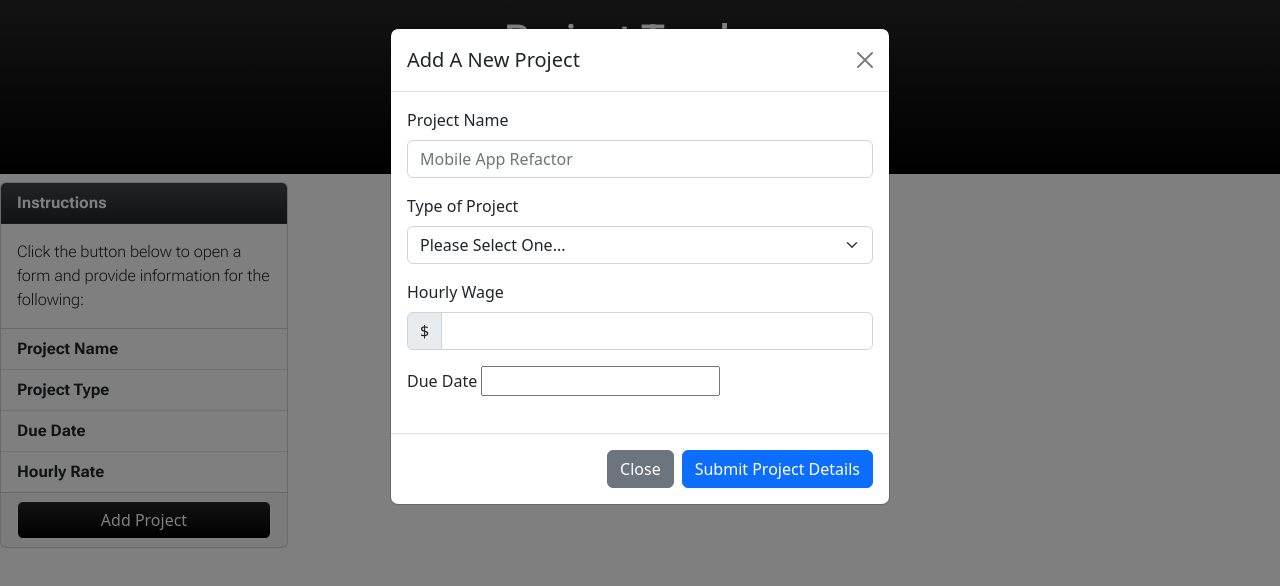
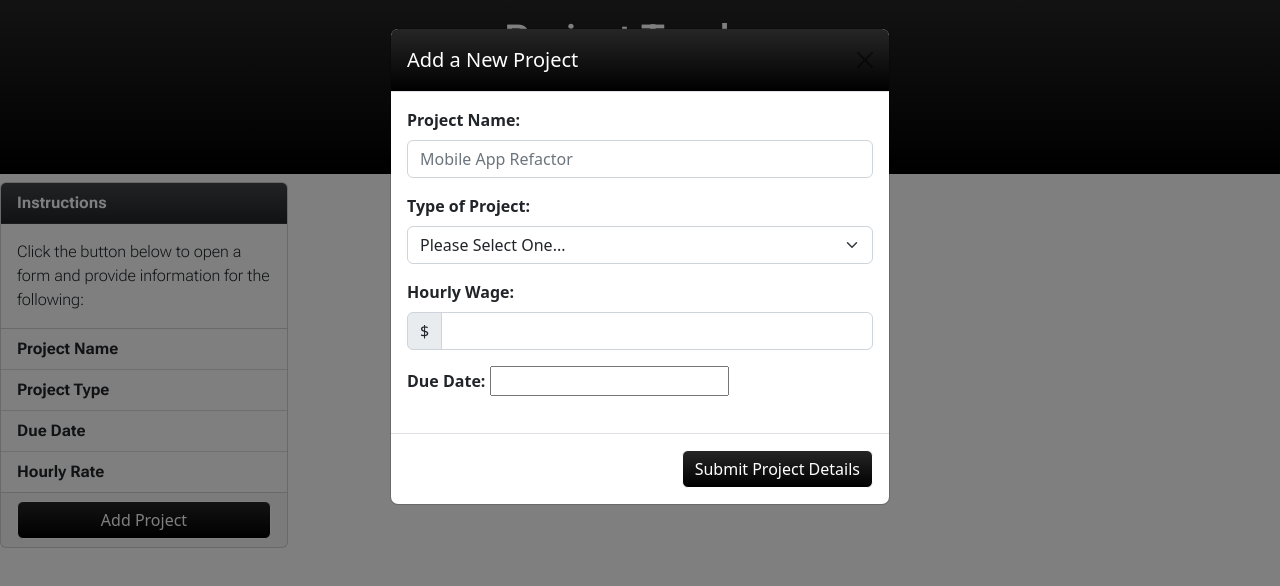
Before and after one commit to Jackspence6/user_friendly-project_tracker, a plain HTML site: page index.html in a window 1280 px wide. Both pictures are taken after a click on the button "Add Project". Drawn offline with nearby package versions, Linux system fonts and the light colour scheme.

Commit message:
Formatted Bootstrap Modal Dialog.

```diff
--- a/index.html
+++ b/index.html
@@ -74,8 +74,8 @@
     <div class="modal" id="myModal" tabindex="-1">
       <div class="modal-dialog">
         <div class="modal-content">
-          <div class="modal-header">
-            <h5 class="modal-title">Add A New Project</h5>
+          <div class="modal-header bg-black bg-gradient text-white">
+            <h5 class="modal-title">Add a New Project</h5>
             <button
               type="button"
               class="btn-close"
@@ -86,8 +86,10 @@
           <div class="modal-body">
             <!-- Project Name Field -->
             <div class="mb-3">
-              <label for="exampleFormControlInput1" class="form-label"
-                >Project Name</label
+              <label
+                for="exampleFormControlInput1"
+                class="form-label fw-semibold"
+                >Project Name:</label
               >
               <input
                 type="text"
@@ -98,8 +100,10 @@
             </div>
             <!-- Type of Project Field -->
             <div class="mb-3">
-              <label for="exampleFormControlInput1" class="form-label"
-                >Type of Project</label
+              <label
+                for="exampleFormControlInput1"
+                class="form-label fw-semibold"
+                >Type of Project:</label
               >
               <div class="input-group mb-3">
                 <select class="form-select" id="inputGroupSelect01">
@@ -113,8 +117,10 @@
             </div>
             <!-- Project Hourly Wage Field -->
             <div class="mb-3">
-              <label for="exampleFormControlInput1" class="form-label"
-                >Hourly Wage</label
+              <label
+                for="exampleFormControlInput1"
+                class="form-label fw-semibold"
+                >Hourly Wage:</label
               >
               <div class="input-group mb-3">
                 <span class="input-group-text">$</span>
@@ -127,8 +133,10 @@
             </div>
             <!-- Project Due Date Field -->
             <div class="mb-3">
-              <label for="exampleFormControlInput1" class="form-label"
-                >Due Date</label
+              <label
+                for="exampleFormControlInput1"
+                class="form-label fw-semibold"
+                >Due Date:</label
               >
               <input type="text" id="datepicker" />
             </div>
@@ -137,12 +145,8 @@
           <div class="modal-footer">
             <button
               type="button"
-              class="btn btn-secondary"
-              data-bs-dismiss="modal"
+              class="btn btn-primary bg-black bg-gradient text-white border-white"
             >
-              Close
-            </button>
-            <button type="button" class="btn btn-primary">
               Submit Project Details
             </button>
           </div>
```
